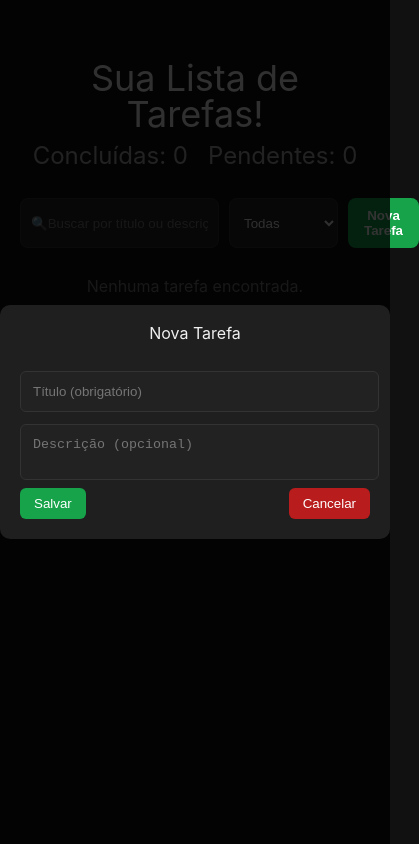
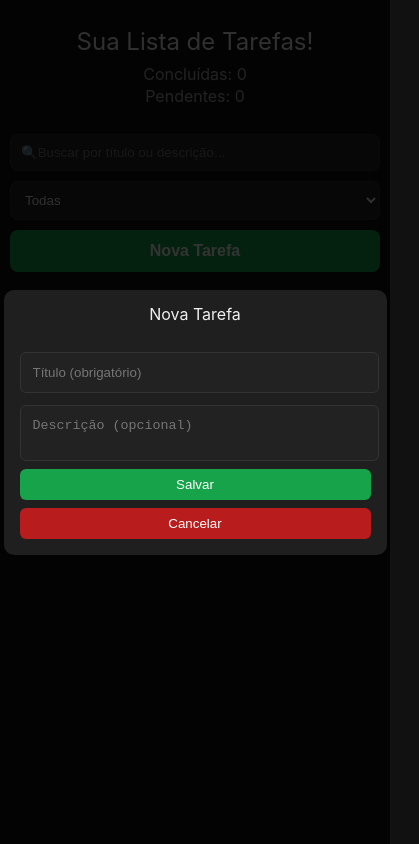
Before and after one commit to Fernand0cruz/task-flow, a React (Vite) app: page / in a window 390 px wide. Both pictures are taken after a click on the button "Nova Tarefa". Shown: the whole page, 419 px wide, since content can reach past the window. Built offline with nearby package versions, Linux system fonts and the light colour scheme.

Commit message:
style: enhance mobile layout responsiveness for screens up to 768px

```diff
--- a/src/App.css
+++ b/src/App.css
@@ -10,6 +10,7 @@ body {
     padding: 20px;
 }
 
+/*componente header*/
 header {
     text-align: center;
     margin-bottom: 30px;
@@ -30,6 +31,8 @@ header h1 {
     color: #aaa;
 }
 
+
+/*componente control*/
 .add-btn {
     background: #16a34a;
     border: none;
@@ -61,11 +64,13 @@ header h1 {
     background: #22c55e;
 }
 
+/* componente taskList */
 .task-list {
     list-style: none;
     padding: 0;
 }
 
+/* componente taskItem */
 .task-item {
     background: #1a1a1a;
     border: 1px solid #333;
@@ -139,6 +144,8 @@ header h1 {
     background: #c62828;
 }
 
+
+/* componente addTaskModal e deleteModal*/
 .modal-overlay {
     position: fixed;
     inset: 0;
@@ -218,6 +225,7 @@ header h1 {
     background: #1a1a1a;
 }
 
+/* estilo das mensagens de erros */
 .error-msg {
     display: block;
     color: #d9534f;
@@ -226,8 +234,63 @@ header h1 {
     margin: 6px 0 12px 0;
 }
 
+/* estilo de apresentação caso não aja tarefa registrada*/
 .empty {
     text-align: center;
     color: #777;
     margin-top: 30px;
 }
+
+/* adaptando responsividade para telas menores de 768 */
+@media (max-width: 768px) {
+    .app-container {
+        margin: 20px auto;
+        padding: 10px;
+    }
+
+    header h1 {
+        font-size: 24px;
+    }
+
+    .stats {
+        flex-direction: column;
+        gap: 6px;
+        font-size: 16px;
+    }
+
+    .controls {
+        flex-direction: column;
+    }
+
+    .add-btn {
+        width: 100%;
+        padding: 12px;
+        font-size: 1rem;
+    }
+
+    .task-item {
+        flex-direction: column;
+        align-items: stretch;
+    }
+
+    .actions {
+        flex-direction: row;
+        justify-content: flex-end;
+        margin-top: 10px;
+        gap: 8px;
+    }
+
+    .modal {
+        width: 95%;
+        padding: 16px;
+    }
+
+    .modal-actions {
+        flex-direction: column;
+        gap: 8px;
+    }
+
+    .modal-actions button {
+        width: 100%;
+    }
+}
```
